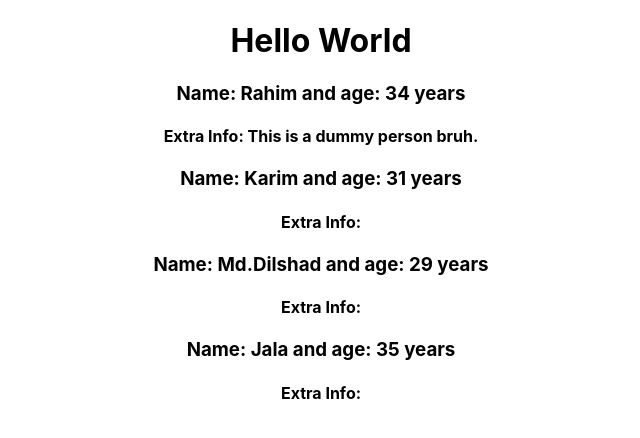
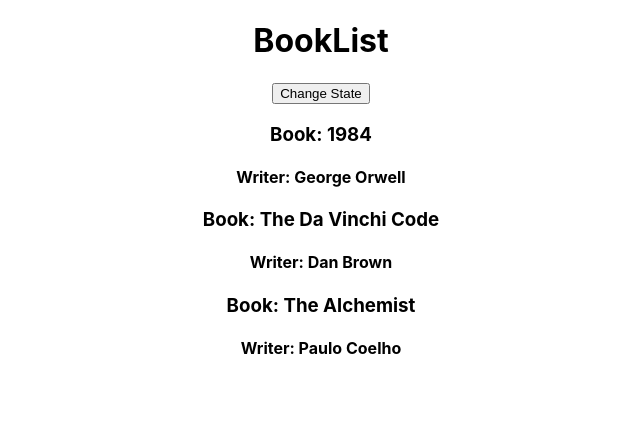
Before and after one commit to 19mddil/ReactJs, a React (Create React App) app in the folder hello-world/: page / in a window 1280 px wide. Shown: the top 438 px of the page, without its empty margins (319-959 px from the left). Built offline with nearby package versions, Linux system fonts and the light colour scheme; the HTML template or start-up script is replaced by a standard one.

Commit message:
react state with event and args

```diff
--- a/hello-world/src/App.js
+++ b/hello-world/src/App.js
@@ -1,6 +1,6 @@
 import React, { Component } from 'react';
 import './App.css';
-import Person from './components/Person';
+import Book from './components/Book';
 
 
 // //JSX
@@ -16,16 +16,43 @@ import Person from './components/Person';
 // }
 
 class App extends Component {
+  state = {
+    books: [
+      { bookName: "1984", writer: "George Orwell" },
+      { bookName: "The Da Vinchi Code", writer: "Dan Brown" },
+      { bookName: "The Alchemist", writer: "Paulo Coelho" }
+    ]
+  }
+
+  changeBookState = bookName => {
+    this.setState({
+      books: [
+        { bookName: bookName, writer: "George Orwell" },
+        { bookName: "The Da Vinchi Code", writer: "Dan Brown" },
+        { bookName: "Metamorphosis", writer: "Frans Kafka" }
+      ]
+    });
+  }
+
   render() {
-    let obj = new Component();
-    console.log(obj);
+    console.log(this.state);
     return (
       <div className="App">
-        <h1>Hello World</h1>
-        <Person name="Rahim" age="34">This is a dummy person bruh.</Person>
-        <Person name="Karim" age="31" />
-        <Person name="Md.Dilshad" age="29" />
-        <Person name="Jala" age="35" />
+        <h1>BookList</h1>
+        <button onClick={() => this.changeBookState("Arrow Function")} >Change State</button>
+        <Book
+          bookName={this.state.books[0].bookName}
+          writer={this.state.books[0].writer}
+        />
+        <Book
+          bookName={this.state.books[1].bookName}
+          writer={this.state.books[1].writer}
+        />
+        <Book
+          bookName={this.state.books[2].bookName}
+          writer={this.state.books[2].writer}
+          change={this.changeBookState.bind(this, "Non-Arrow Function")}
+        />
       </div>
     );
   }
--- /dev/null
+++ b/hello-world/src/components/Book.js
@@ -0,0 +1,12 @@
+import React from 'react';
+
+const Book = props => {
+    return (
+        <div>
+            <h3 onClick={props.change}>Book: {props.bookName}</h3>
+            <h4>Writer: {props.writer}</h4>
+        </div>
+    );
+}
+
+export default Book;
--- a/hello-world/src/components/Person.js
+++ b/hello-world/src/components/Person.js
@@ -1,29 +1,29 @@
 import React, { Component } from "react";
 
-// let Person = (props) => {
-//     // console.log(props);
-//     return (
-//         <div>
-//             {/* <h1>Number: {Math.floor(Math.random() * 10)}</h1> */}
-//             <h3>Name: {props.name} and age: {props.age} years</h3>
-//             <h4>Extra Info: {props.children}</h4>
-//         </div>
-//     )
-// };
+let Person = (props) => {
+    // console.log(props);
+    return (
+        <div>
+            {/* <h1>Number: {Math.floor(Math.random() * 10)}</h1> */}
+            <h3>Name: {props.name} and age: {props.age} years</h3>
+            <h4>Extra Info: {props.children}</h4>
+        </div>
+    )
+};
 
-class Person extends Component {
-    constructor(props) {
-        super(props);
-    }
-    render() {
-        console.log(this.props);
-        return (
-            <div>
-                {/* <h1>Number: {Math.floor(Math.random() * 10)}</h1> */}
-                <h3>Name: {this.props.name} and age: {this.props.age} years</h3>
-                <h4>Extra Info: {this.props.children}</h4>
-            </div>
-        )
-    }
-}
+// class Person extends Component {
+//     constructor(props) {
+//         super(props);
+//     }
+//     render() {
+//         console.log(this.props);
+//         return (
+//             <div>
+//                 {/* <h1>Number: {Math.floor(Math.random() * 10)}</h1> */}
+//                 <h3>Name: {this.props.name} and age: {this.props.age} years</h3>
+//                 <h4>Extra Info: {this.props.children}</h4>
+//             </div>
+//         )
+//     }
+// }
 export default Person;
```
